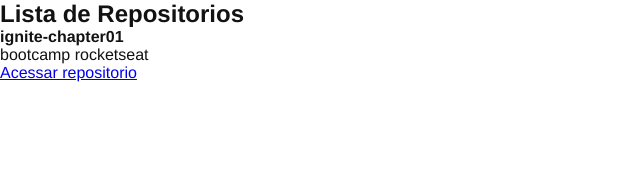
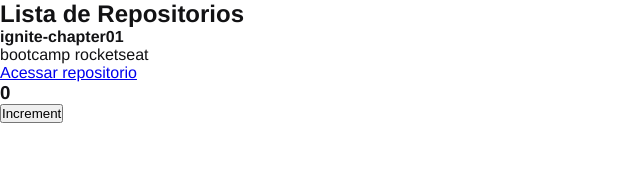
Before and after one commit to sleduardo20/ignite-chapter01, a React app: page / in a window 1280 px wide. Shown: the top 173 px of the page, without its empty margins (0-640 px from the left). Built offline with nearby package versions, Linux system fonts and the light colour scheme.

Commit message:
(feat)🧠: config react-refresh and create component Counter

```diff
--- a/package.json
+++ b/package.json
@@ -16,11 +16,13 @@
     "@babel/core": "^7.13.10",
     "@babel/preset-env": "^7.13.10",
     "@babel/preset-react": "^7.12.13",
+    "@pmmmwh/react-refresh-webpack-plugin": "^0.4.3",
     "babel-loader": "^8.2.2",
     "cross-env": "^7.0.3",
     "css-loader": "^5.1.3",
     "html-webpack-plugin": "^5.3.1",
     "node-sass": "^5.0.0",
+    "react-refresh": "^0.9.0",
     "sass-loader": "^11.0.1",
     "style-loader": "^2.0.0",
     "webpack": "^5.26.0",
--- /dev/null
+++ b/src/components/Counter.jsx
@@ -0,0 +1,18 @@
+const { useState } = require("react")
+
+const Counter = () => {
+  const [counter, setCounter] = useState(0)
+
+  function Increment () {
+    setCounter(counter + 1)
+  }
+
+  return (
+    <>
+    <h3>{counter}</h3>
+    <button onClick={Increment}>Increment</button>
+    </>
+  )
+};
+
+export default Counter;
--- a/src/components/RepositoryList.jsx
+++ b/src/components/RepositoryList.jsx
@@ -1,11 +1,13 @@
+import Counter from "./Counter"
 import RepositoryItem from "./RepositoryItem"
 
+const repository = {
+  name:'ignite-chapter01',
+  description: 'bootcamp rocketseat',
+  link: 'https://github.com/sleduardo20/ignite-chapter01'
+}
+
 const RepositoryList = () => {
-  const repository = {
-    name:'ignite-chapter01',
-    description: 'bootcamp rocketseat',
-    link: 'https://github.com/sleduardo20/ignite-chapter01'
-  }
   return (
     <section className="repository-list">
       <h1>Lista de Repositorios</h1>
@@ -13,6 +15,7 @@
       <ul>
        <RepositoryItem repository={repository} />
       </ul>
+      <Counter />
     </section>
   )
 }
--- a/webpack.config.js
+++ b/webpack.config.js
@@ -1,5 +1,6 @@
 const path = require('path');
 const HtmlWebpackPlugin = require('html-webpack-plugin');
+const ReactRefleshWebpackPlugin = require('@pmmmwh/react-refresh-webpack-plugin');
 
 const isDevelopment = process.env.NODE_ENV !== 'production';
 
@@ -16,18 +17,27 @@
   },
   devServer: {
     contentBase: path.resolve(__dirname, 'public'),
+    hot: true,
   },
   plugins: [
+    isDevelopment && new ReactRefleshWebpackPlugin(),
     new HtmlWebpackPlugin({
       template: path.resolve(__dirname, 'public', 'index.html'),
     }),
-  ],
+  ].filter(Boolean),
   module: {
     rules: [
       {
         test: /\.jsx$/,
         exclude: /node_modules/,
-        use: 'babel-loader'
+        use: {
+          loader: 'babel-loader',
+          options: {
+            plugins: [
+               isDevelopment && require.resolve('react-refresh/babel')
+            ].filter(Boolean)
+          }
+        },
       },
       {
         test: /\.scss$/,
```
Also changed, not shown: 1 other file (tests, documents, lock files or other folders).
